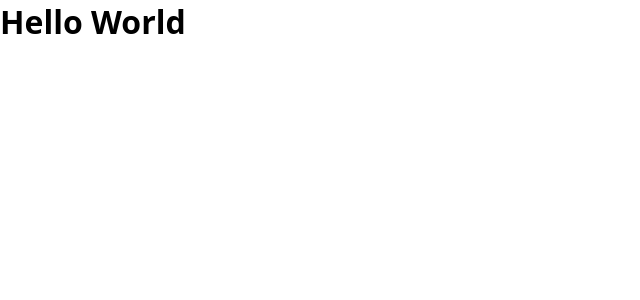
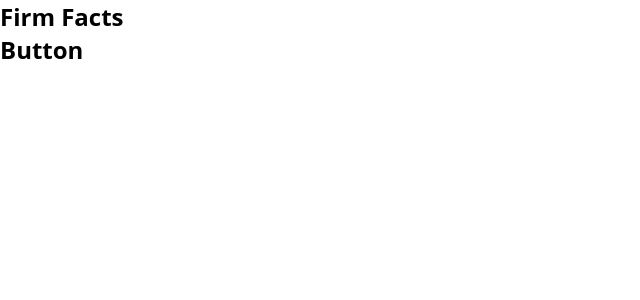
Before and after one commit to tobicorradi/styling-test, a React (Vite) app: page / in a window 1280 px wide. Shown: the top 300 px of the page, without its empty margins (0-640 px from the left). Built offline with nearby package versions, Linux system fonts and the light colour scheme.

Commit message:
componentes created

```diff
--- a/src/App.tsx
+++ b/src/App.tsx
@@ -1,9 +1,10 @@
-import "./app.scss";
+import { FirmFacts } from "./components";
+import "./app.module.scss";
 
 export const App = () => {
   return (
-    <>
-      <h1 className="test">Hello World</h1>
-    </>
+    <main>
+      <FirmFacts />
+    </main>
   );
 };
--- /dev/null
+++ b/src/components/Button/Button.tsx
@@ -0,0 +1,7 @@
+export const Button = () => {
+  return (
+    <div>
+      <h2>Button</h2>
+    </div>
+  );
+};
--- /dev/null
+++ b/src/components/Button/index.ts
@@ -0,0 +1 @@
+export * from "./Button";
--- /dev/null
+++ b/src/components/FirmCard/FirmCard.tsx
@@ -0,0 +1,9 @@
+import { Button } from "../Button";
+
+export const FirmCard = () => {
+  return (
+    <>
+      <Button />
+    </>
+  );
+};
--- /dev/null
+++ b/src/components/FirmCard/index.ts
@@ -0,0 +1 @@
+export * from "./FirmCard";
--- /dev/null
+++ b/src/components/FirmFacts/FirmFacts.tsx
@@ -0,0 +1,10 @@
+import { FirmCard } from "../FirmCard";
+
+export const FirmFacts = () => {
+  return (
+    <section>
+      <h1>Firm Facts</h1>
+      <FirmCard />
+    </section>
+  );
+};
--- /dev/null
+++ b/src/components/FirmFacts/index.ts
@@ -0,0 +1 @@
+export * from "./FirmFacts";
--- /dev/null
+++ b/src/components/index.ts
@@ -0,0 +1,3 @@
+export * from "./FirmFacts";
+export * from "./FirmCard";
+export * from "./Button";
```
Also changed, not shown: src/app.module.scss (renamed from src/app.scss).
